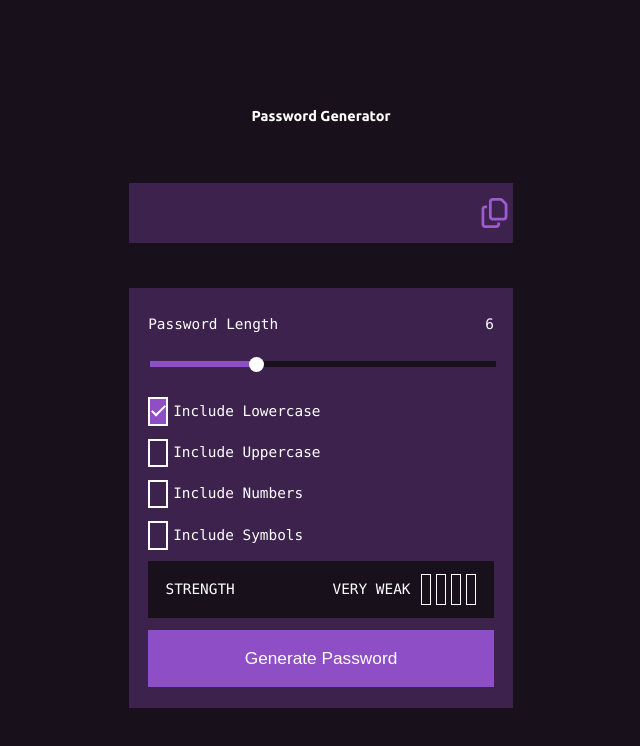
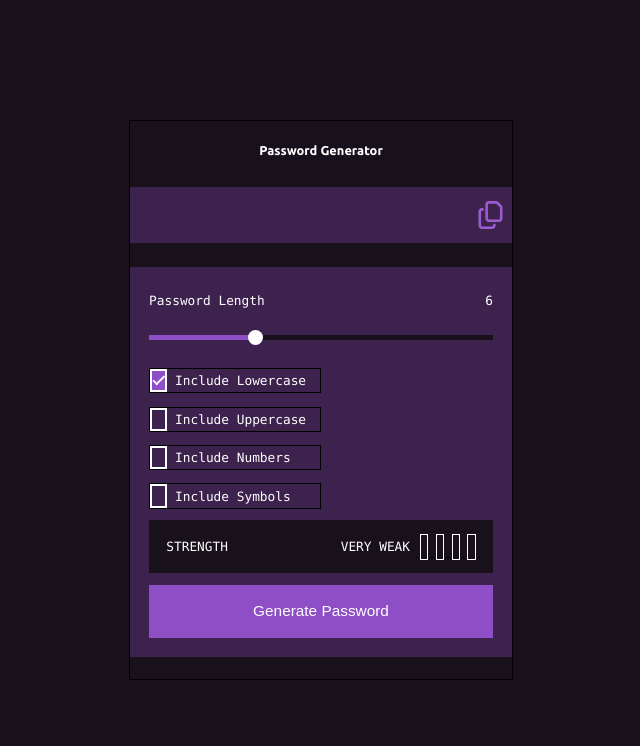
Before and after one commit to johnOfGod33/password-generator, a website: page index.html in a window 1280 px wide. Shown: the whole page, without its empty margins (319-959 px from the left). Drawn offline with Linux system fonts and the light colour scheme; a web font is replaced by a local one.

Commit message:
update css responsive

```diff
--- a/styles/style.scss
+++ b/styles/style.scss
@@ -7,6 +7,11 @@ $passwordColor: #d6e1ff;
 
 @import url("https://fonts.googleapis.com/css?family=Ubuntu:700|Lucida%20Console:400");
 
+* {
+  box-sizing: border-box;
+  margin: 0;
+  padding: 0;
+}
 body {
   font-family: "Lucida Console";
   font-weight: 400;
@@ -21,12 +26,10 @@ h4,
 h5 {
   font-family: "Ubuntu";
   font-weight: 700;
-  margin: 0;
-  padding: 0;
 }
 
 html {
-  font-size: 90%;
+  font-size: clamp(10px, 1vw, 14px);
 } /* 16px */
 
 h1 {
@@ -70,19 +73,23 @@ main {
   @include sizeBox(100vh, 100%, $bgc);
   @include flexBox(center, center);
 }
+
 .container {
-  @include sizeBox(75vh, 30vw, $bgc);
-  @include flexBox(space-between, center, column);
+  @include sizeBox(70%, 30%, $bgc);
+  @include flexBox(center, center, column);
+  border: 1px solid black;
 }
 
 .title {
   @include sizeBox(5%, 100%, $bgc);
+  margin-bottom: 2vh;
   text-align: center;
 }
 
 .passwordArea {
   @include sizeBox(10%, 100%, $componentbgc);
   @include flexBox(space-around, center);
+  margin-bottom: 3vh;
   color: $passwordColor;
   user-select: none;
   -webkit-user-select: none;
@@ -166,8 +173,10 @@ main {
 
       &_container {
         position: relative;
-        @include sizeBox(18%, 45%, $componentbgc);
+        @include sizeBox(18%, 50%, $componentbgc);
         @include flexBox(flex-start, center);
+        border: 1px solid black;
+
         padding-left: 25px;
         user-select: none;
         -webkit-user-select: none;
@@ -188,7 +197,7 @@ main {
           position: absolute;
           top: 0;
           left: 0;
-          @include sizeBox(90%, 9%, $componentbgc);
+          @include sizeBox(100%, 10%, $componentbgc);
           border: 2px solid white;
         }
 
@@ -227,7 +236,7 @@ main {
 
     &_passwordStrength {
       padding: 0 5%;
-      @include sizeBox(15%, 90%, $bgc);
+      @include sizeBox(15%, 100%, $bgc);
       @include flexBox(space-between, center);
       font-size: 1rem;
 
@@ -267,26 +276,37 @@ main {
   }
 }
 
-@mixin responsiveBox($width, $containerHeight, $containerWidth, $fontSize) {
-  @media (width: $width) {
-    .container {
-      height: $containerHeight;
-      width: $containerWidth;
-    }
-    html {
-      font-size: $fontSize;
-    }
+@media only screen and (max-width: 600px) {
+  .container {
+    height: 60%;
+    width: 60%;
   }
 }
 
-@include responsiveBox(320px, 50vh, 70vw, 50%);
+@media only screen and (min-width: 600px) {
+  .container {
+    height: 50%;
+    width: 50%;
+  }
+}
 
-@include responsiveBox(375px, 50vh, 65vw, 50%);
+@media only screen and (min-width: 768px) {
+  .container {
+    height: 60%;
+    width: 50%;
+  }
+}
 
-@include responsiveBox(425px, 50vh, 60vw, 50%);
+@media only screen and (min-width: 992px) {
+  .container {
+    height: 60%;
+    width: 35%;
+  }
+}
 
-@include responsiveBox(768px, 65vh, 40vw, 70%);
-
-@include responsiveBox(1024px, 70vh, 30vw, 70%);
-
-@include responsiveBox(1440px, 65vh, 30vw, 90%);
+@media only screen and (min-width: 1200px) {
+  .container {
+    height: 70%;
+    width: 30%;
+  }
+}
```
Also changed, not shown: styles/style.css, 1 other file.
